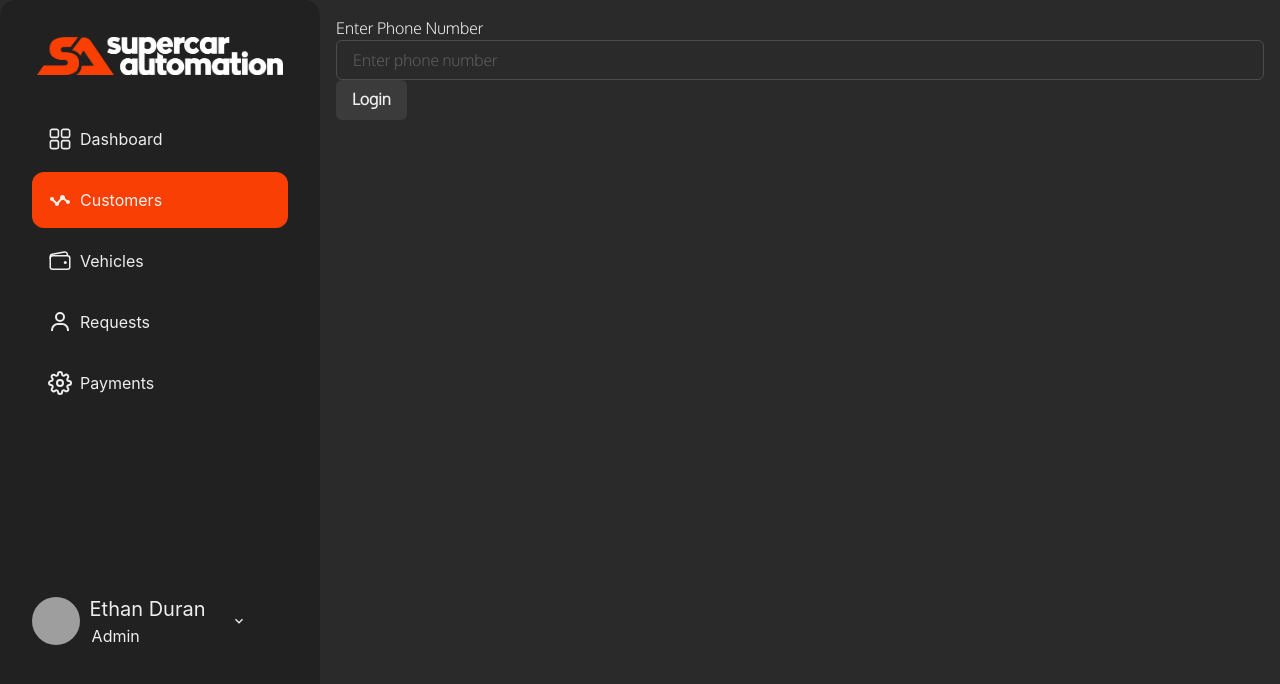
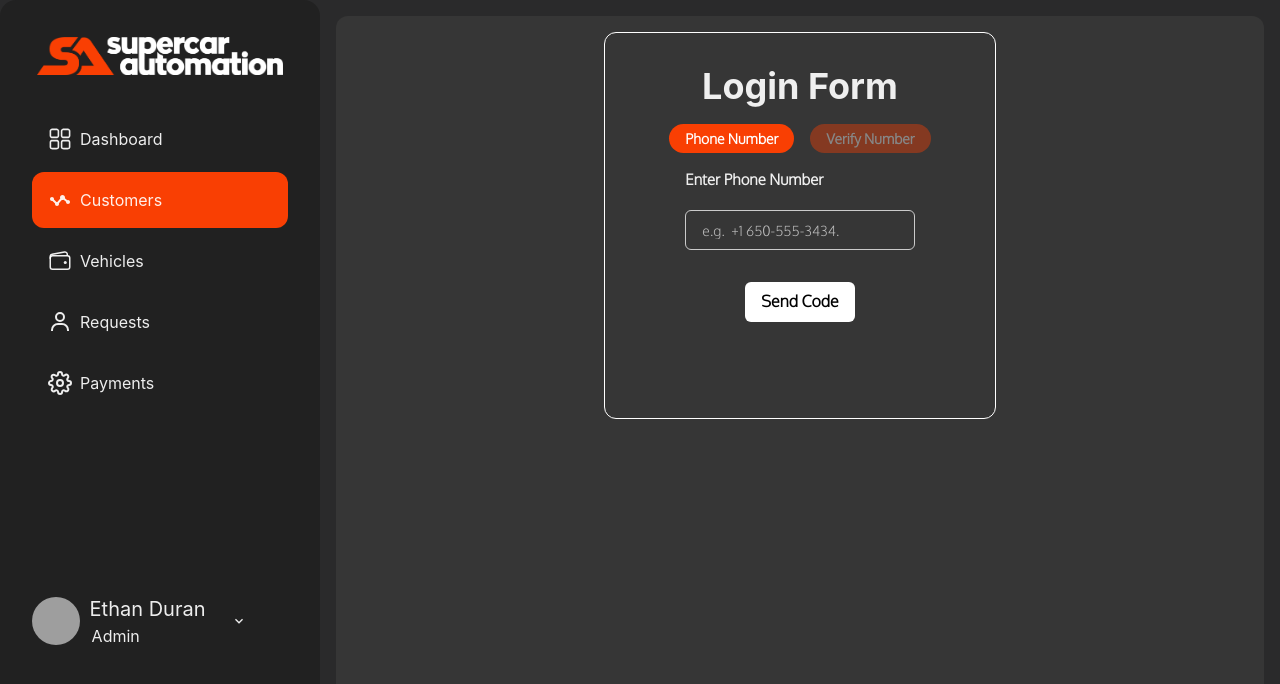
Before and after one commit to hmza312/SupercarAdmin, a Next.js app: page /customers/chat in a window 1280 px wide. Shown: the top 684 px of the page. Built offline with nearby package versions, Linux system fonts and the light colour scheme; grey boxes are pictures that could not be loaded.

Commit message:
payments filter

```diff
--- a/package.json
+++ b/package.json
@@ -29,6 +29,7 @@
     "react-apexcharts": "^1.4.0",
     "react-d3-speedometer": "^1.1.0",
     "react-dom": "18.2.0",
+    "react-firebase-hooks": "^5.1.1",
     "react-icons": "^4.8.0",
     "typescript": "5.0.4"
   },
--- a/src/components/Login.tsx
+++ b/src/components/Login.tsx
@@ -1,25 +1,96 @@
 import {
+   ConfirmationResult,
    getAuth,
    PhoneAuthProvider,
    RecaptchaVerifier,
    signInWithPhoneNumber
 } from 'firebase/auth';
-import { useState } from 'react';
-import { Button, Input, Text } from '@chakra-ui/react';
+import { useEffect, useState } from 'react';
+import { Button, Center, Flex, Heading, Input, Tab, TabList, TabPanel, TabPanels, Tabs, Text, useMediaQuery } from '@chakra-ui/react';
 import { firebase } from '@/lib/firebase';
+import { ModalInput } from './design/ModalWrapper';
+import WhiteButton from './design/WhiteButton';
 
 const Login = () => {
    const [input, setInput] = useState<string>('');
+   const [confirmationResult, setConfirmationResult ]= useState<ConfirmationResult | null>(null)
+   const [code, setCode]= useState<string>('')
+   const [tabIdx, setTabIdx] = useState<number>(0)
 
-   const onSignInSubmit = () => {};
+   const loginUser = async () => {
+      const auth = firebase.firebaseAuth;
 
-   const loginUser = () => {
-      const auth = firebase.firebaseAuth;
-      // signInWithPhoneNumber(auth, input, )
+      const recaptchaVerifier = new RecaptchaVerifier('recaptcha-container', {
+         'size': 'normal',
+         'callback': (response: any) => {},
+         'expired-callback': () => {}
+      }, auth);
+
+      await recaptchaVerifier.render();
+      await recaptchaVerifier.verify();
+
+      const appVerifier = recaptchaVerifier;
+      const confirmationResult = await signInWithPhoneNumber(auth, input, appVerifier);
+      setConfirmationResult(confirmationResult);
+      setTabIdx(1);
    };
+
+   const VerifyCode = async () => {
+      if (!confirmationResult) return;
+      const res = await confirmationResult.confirm(code);
+      console.log ("Here We go :)" , res);
+   };
+
+   const [isUnder500] = useMediaQuery("(max-width: 500px)")
 
    return (
       <>
+         <Flex width={'100%'} height={'100%'}
+            bg={'var(--grey-color)'} pt={'4rem'} alignItems={'center'} rounded={'xl'}
+            flexDir={'column'} gap={'2rem'} p={isUnder500 ? '0.5rem' : '1rem'}
+
+         >
+         <Tabs size={'sm'} variant='soft-rounded' border={'1px solid var(--white-color)'}
+            p={isUnder500 ? '0.5rem' : '4rem'} pt={'1rem'}  rounded={'xl'}
+            index={tabIdx} defaultIndex={0}
+         >
+            <Center my={'1rem'}>
+               <Heading>Login Form</Heading>
+            </Center>
+            <TabList gap={'1rem'}>
+              <Tab bg={'var(--orange-color)'} color={'white'} _selected={{ bg: 'var(--orange-color)'}} isDisabled={confirmationResult != null}>
+                  Phone Number
+              </Tab>
+              <Tab bg={'var(--orange-color)'} color={'white'} _selected={{ bg: 'var(--orange-color)'}} isDisabled={confirmationResult == null}>
+                  Verify Number
+               </Tab>
+            </TabList>
+            <TabPanels>
+              <TabPanel>
+                <ModalInput labelValue='Enter Phone Number'
+                placeholder='e.g.  +1 650-555-3434.'
+                value={input} onChange={(e)=> {
+                  setInput(e.target.value);
+                }} my={'1rem'}/>
+                <div id='recaptcha-container'></div>
+                <Center my={'1rem'}>
+                  <WhiteButton onClick={loginUser}>Send Code</WhiteButton>
+                </Center>
+              </TabPanel>
+              <TabPanel>
+               <ModalInput labelValue='Enter 6 Digits Verification Code'
+                 placeholder='e.g.  +1 650-555-3434.'
+                 value={code} onChange={(e)=> {
+                   setCode(e.target.value);
+               }} my={'1rem'}/>
+               <Center>
+                  <WhiteButton onClick={VerifyCode} my={'1rem'}>Verify</WhiteButton>
+               </Center>
+              </TabPanel>
+            </TabPanels>
+            </Tabs>
+         </Flex>
+         {/*
          <Text>Enter Phone Number</Text>
          <Input
             value={input}
@@ -33,6 +104,11 @@ const Login = () => {
          >
             Login
          </Button>
+
+         {confirmationResult && <>
+            <Input value={code}  onChange = {(e)=> setCode(e.target.value)} type='number'/>
+            <Button onClick={VerifyCode}>Verify</Button>
+         </>} */}
       </>
    );
 };
--- a/src/components/Vehicles.tsx
+++ b/src/components/Vehicles.tsx
@@ -149,7 +149,7 @@ const VehicleDetail = ({
          />
          <Flex alignItems={'center'} flexDir={'column'} justifyContent={'center'} gap={'0.1rem'}>
             <Heading textAlign={'center'} fontSize={'2xl'}>
-               {vehicle.title}
+              {vehicle.year} {vehicle.title}
             </Heading>
             {vehicle.owner_data ? (
                <>
--- a/src/components/chat/ChatRoom.tsx
+++ b/src/components/chat/ChatRoom.tsx
@@ -27,7 +27,7 @@ import { useEffect, useState } from 'react';
 import { doc, getDoc, getDocs } from 'firebase/firestore';
 import { conversationsColRef, membersColRef } from '@/lib/firebase';
 import ModalWrapper, { ModalDropDown } from '../design/ModalWrapper';
-import { UseDisclosureProp } from '@/types/UserDisclosureProp';
+import { UseDisclosureProp } from '@/types/UseDisclosureProp';
 
 const ChatRoom = () => {
    const router = useRouter();
--- a/src/lib/firebase_docstype.ts
+++ b/src/lib/firebase_docstype.ts
@@ -20,7 +20,7 @@ export type PaymentDocType = {
    id: string;
    recipient: string;
    sender: string;
-   status: boolean;
+   status: number;
    timestamp: number;
    vehicle: string;
    user_data: MemberDocType | null;
```
Also changed, not shown: src/components/Payments.tsx (+37 -4 lines), src/components/RequestsContent.tsx (+41 -9 lines), src/components/design/ConfirmModal.tsx (added, +35 -0 lines), src/types/UseDisclosureProp.ts (renamed from src/types/UserDisclosureProp.ts), 1 other file (tests, documents, lock files or other folders).
